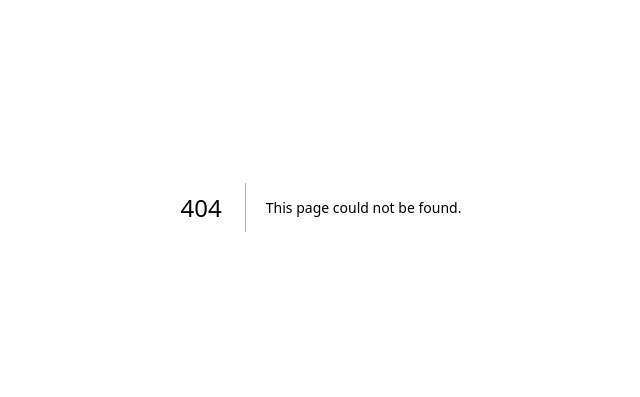
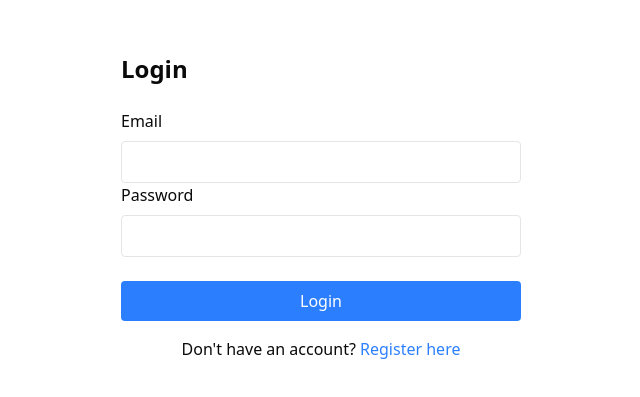
Before and after one commit to keyuedeng/visualjournal, a Next.js app: page /login in a window 1280 px wide. Before the commit this address had no page. Shown: the part 193-590 px from the top of the page, without its empty margins (319-959 px from the left). Built offline with nearby package versions, Linux system fonts and the light colour scheme.

Commit message:
feat: implemented login logic and page

```diff
--- /dev/null
+++ b/src/app/api/auth/[...nextauth]/route.js
@@ -0,0 +1,6 @@
+import NextAuth from "next-auth";
+import { authOptions } from "@/lib/auth";
+
+const handler = NextAuth(authOptions)
+
+export { handler as GET, handler as POST }
--- /dev/null
+++ b/src/app/api/auth/register/route.js
@@ -0,0 +1,55 @@
+import bcrypt from 'bcryptjs' // to hash passwords before storing them
+import prisma from '@/lib/prisma' // to create user in database
+import { NextResponse } from 'next/server'
+
+export async function POST(request) {
+    const body = await request.json()
+    const { email, username, password } = body
+    if (!email || !username || !password) {
+        return NextResponse.json(
+            { error: 'Missing required fields' },
+            { status: 400 }
+        )
+    }
+
+    //check if user already exists
+    const existingUser = await prisma.user.findFirst({
+        where: {
+            OR: [
+                { email: email },
+                { username: username }
+            ]
+        }
+    })
+
+    if (existingUser) {
+        return NextResponse.json(
+            { error: 'Email or username already taken' },
+            { status: 409 }
+        )
+    }
+
+    // hash password
+    const hashedPassword = await bcrypt.hash(password, 10)
+
+    const user = await prisma.user.create({
+        data: {
+            email,
+            username,
+            password: hashedPassword
+        }
+    })
+
+    // return success response
+    return NextResponse.json(
+        {
+            message: 'User created successfully',
+            user: {
+                id: user.id,
+                email: user.email,
+                username: user.username
+            }
+        },
+        { status: 201 }
+    )
+}
--- /dev/null
+++ b/src/app/login/page.js
@@ -0,0 +1,90 @@
+'use client'
+import { signIn } from 'next-auth/react'
+import { useState } from 'react'
+import { useRouter } from 'next/navigation'
+
+export default function LoginPage() {
+    const [email, setEmail] = useState('') // state variable with initial email value as empty string
+    const [password, setPassword] = useState('')
+    const [error, setError] = useState('')
+    const [loading, setLoading] = useState(false)
+    const router = useRouter() //gives access to next.js routing functions to redirect after login
+
+    const handleSubmit = async (e) => {
+        e.preventDefault()
+        setError('')
+        setLoading(true)
+
+        try {
+            const result = await signIn('credentials', {
+                email,
+                password,
+                redirect: false //don't auto redirect
+            })
+            if (result && result.error) {
+                setError('Invalid email or password')
+                setLoading(false)
+                return
+            }
+
+            router.push('/journal')
+        } catch (err) {
+            setError('Something went wrong. Please try again.')
+            setLoading(false)
+        }
+    }
+
+    return (
+        <div className = "min-h-screen flex items-center justify-center">
+            <div className = "max-w-md w-full p-6">
+                <h1 className = "text-2xl font-bold mb-6">Login</h1>
+                <form onSubmit={handleSubmit}>
+                    {error && (
+                        <div className="bg-red-100 text-red-700 p-3 rounded mb-4">
+                            {error}
+                        </div>
+                    )}
+                    <div>
+                        <label htmlFor="email" className="block mb-2">
+                            Email
+                        </label>
+                        <input
+                            id = "email"
+                            type = "email"
+                            value = {email}
+                            onChange={(e) => setEmail(e.target.value)}
+                            required
+                            className="w-full p-2 border rounded"
+                        />
+                    </div>
+                    <div>
+                        <label htmlFor="password" className="block mb-2">
+                            Password
+                        </label>
+                        <input
+                            id = "password"
+                            type = "password"
+                            value = {password}
+                            onChange={(e) => setPassword(e.target.value)}
+                            required
+                            className="w-full p-2 border rounded"
+                        />
+                    </div>
+                    <button
+                        type = "submit"
+                        disabled = {loading}
+                        className = "w-full bg-blue-500 text-white p-2 rounded hover:bg-blue-600 disabled:bg-gray-400 mt-6"
+                    >
+                        {loading ? 'Logging in...' : 'Login'}
+                    </button>
+                    <p className ="mt-4 text-center">
+                        Don't have an account?{' '}
+                        <a href="/register" className="text-blue-500 hover:underline">
+                            Register here
+                        </a>
+                    </p>
+                </form>
+            </div>
+        </div>
+    )
+}
```
